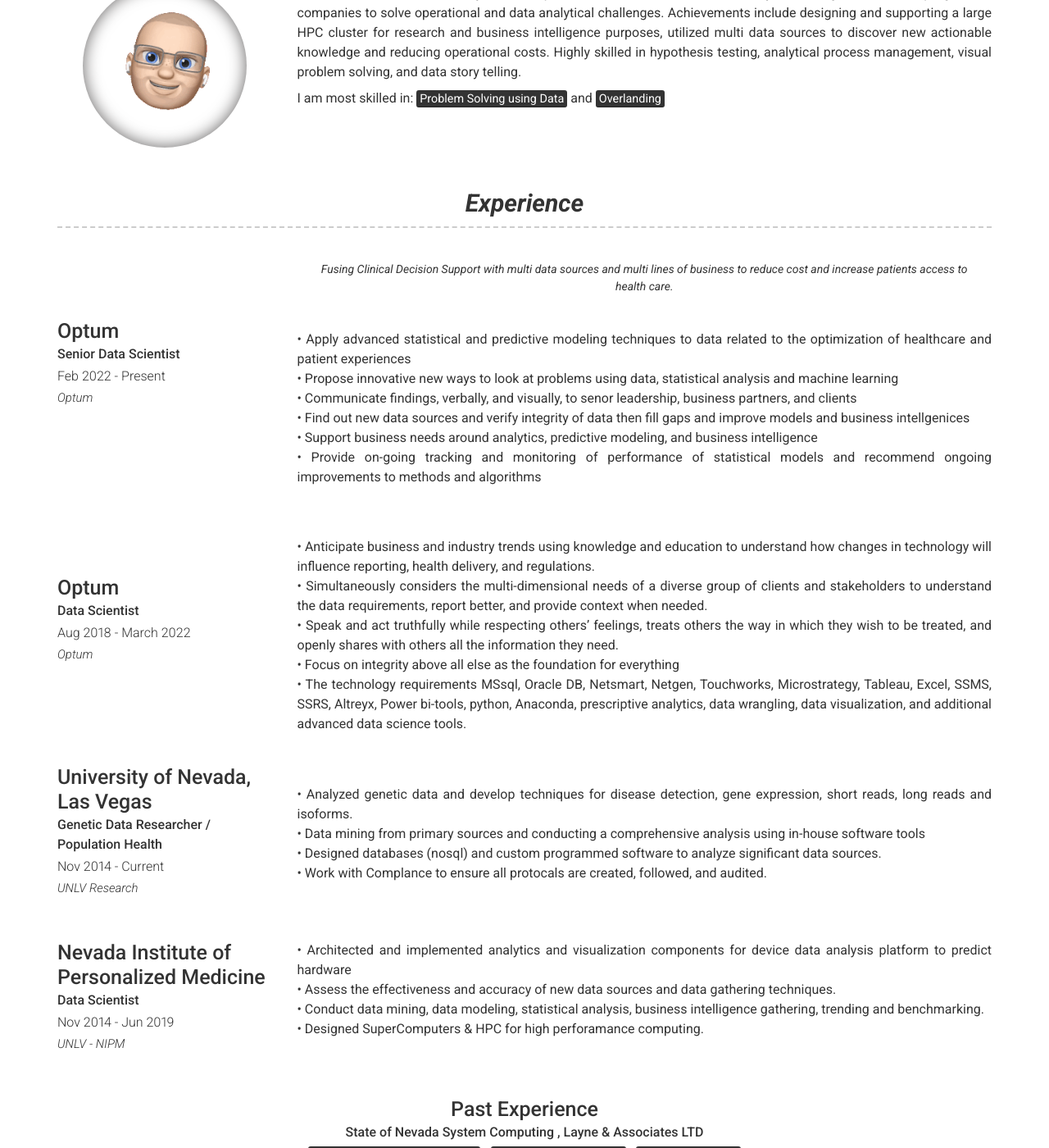
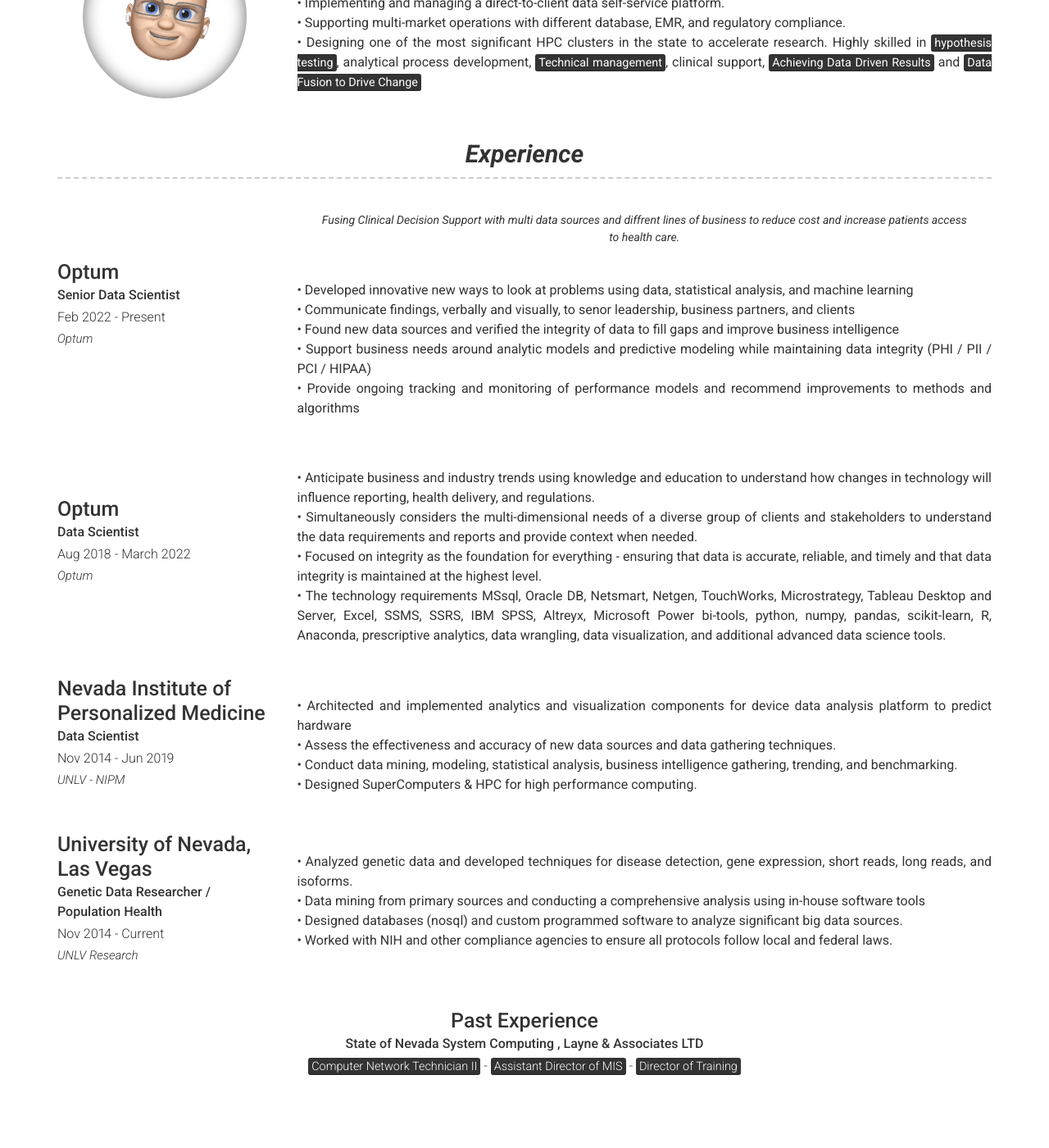
Before and after one commit to ricyoung/ricyoung.github.io, a Jekyll site: the page built from index.md, in a window 1280 px wide and 1400 px high, scrolled down 382 px. Shown: the whole window at 82% size. Built offline with Jekyll 4.4.1, drawn with Linux system fonts in a browser that asks for light colours; nearby versions of some CDN libraries; some of the changed text lies outside the part shown.

Commit message:
intro redone

```diff
--- a/_config.yml
+++ b/_config.yml
@@ -30,7 +30,7 @@
 # pinterest_username: jekyll
 #youtube_username: globalmtb
 # googleplus_username: +jekyll
-orcid_username: 0000-0002-1109-7552
+# orcid_username: 0000-0002-1109-7552
 
 # Additional icon links
 additional_links:
@@ -52,10 +52,11 @@
 # about_title: About Me
 about_profile_image: images/sm.gif
 about_content: | # this will include new lines to allow paragraphs
- Research Data Scientist with years of experience in healthcare and data analysis looking to work with progressive companies to solve operational and data analytical challenges. Achievements include designing and supporting a large HPC cluster for research and business intelligence purposes, utilized multi data sources to discover new actionable knowledge and reducing operational costs. Highly skilled in hypothesis testing, analytical process management, visual problem solving, and data story telling.
-
-  I am most skilled in: <mark>Problem Solving using Data</mark> and <mark>Overlanding</mark>
-
+ Research Data Scientist with 10+ years of direct experience in healthcare and data science. Management and project development with Fortune 5 companies to solve operational and machine learning challenges. Recent achievements include:
+ <br>• Implementing and managing a direct-to-client data self-service platform.
+ <br>• Supporting multi-market operations with different database, EMR, and regulatory compliance.
+ <br>• Designing one of the most significant HPC clusters in the state to accelerate research.
+ Highly skilled in <mark>hypothesis testing</mark>, analytical process development, <mark>Technical management</mark>, clinical support, <mark>Achieving Data Driven Results</mark> and <mark>Data Fusion to Drive Change</mark>
 content:
 
   - title: Experience # Title for the section
@@ -67,15 +68,14 @@
         link_text: Optum
         sub_title: Senior Data Scientist
         caption: Feb 2022 - Present
-        quote:  Fusing Clinical Decision Support with multi data sources and multi lines of business to reduce cost and increase patients access to health care.
+        quote:  Fusing Clinical Decision Support with multi data sources and diffrent lines of business to reduce cost and increase patients access to health care.
 
         description:  # | this will include new lines to allow paragraphs
-            <br>• Apply advanced statistical and predictive modeling techniques to data related to the optimization of healthcare and patient experiences
-            <br>• Propose innovative new ways to look at problems using data, statistical analysis and machine learning
-            <br>• Communicate findings, verbally, and visually, to senor leadership, business partners, and clients
-            <br>• Find out new data sources and verify integrity of data then fill gaps and improve models and business intellgenices
-            <br>• Support business needs around analytics, predictive modeling, and business intelligence
-            <br>• Provide on-going tracking and monitoring of performance of statistical models and recommend ongoing improvements to methods and algorithms
+            <br>• Developed innovative new ways to look at problems using data, statistical analysis, and machine learning
+            <br>• Communicate findings, verbally and visually, to senor leadership, business partners, and clients
+            <br>• Found new data sources and verified the integrity of data to fill gaps and improve business intelligence
+            <br>• Support business needs around analytic models and predictive modeling while maintaining data integrity (PHI / PII / PCI / HIPAA)
+            <br>• Provide ongoing tracking and monitoring of performance models and recommend improvements to methods and algorithms
       - layout: left
         title: Optum
         link: https://www.optum.com/
@@ -86,11 +86,25 @@
         #   Solving 21st century problems by diging holes and making game changing products like the *not a flamethrower*
         description: #|  this will include new lines to allow paragraphs
             <br>• Anticipate business and industry trends using knowledge and education to understand how changes in technology will influence reporting, health delivery, and regulations.
-            <br>• Simultaneously considers the multi-dimensional needs of a diverse group of clients and stakeholders to understand the data requirements, report better, and provide context when needed.
-            <br>• Speak and act truthfully while respecting others' feelings, treats others the way in which they wish to be treated, and openly shares with others all the information they need.
-            <br>• Focus on integrity above all else as the foundation for everything
-            <br>• The technology requirements MSsql, Oracle DB, Netsmart, Netgen, Touchworks, Microstrategy, Tableau, Excel, SSMS, SSRS, Altreyx, Power bi-tools, python, Anaconda, prescriptive analytics, data wrangling, data visualization, and additional advanced data science tools.
+            <br>• Simultaneously considers the multi-dimensional needs of a diverse group of clients and stakeholders to understand the data requirements and reports and provide context when needed.
+            <br>• Focused on integrity as the foundation for everything - ensuring that data is accurate, reliable, and timely and that data integrity is maintained at the highest level.
+            <br>• The technology requirements MSsql, Oracle DB, Netsmart, Netgen, TouchWorks, Microstrategy, Tableau Desktop and Server, Excel, SSMS, SSRS, IBM SPSS, Altreyx, Microsoft Power bi-tools, python, numpy, pandas, scikit-learn, R, Anaconda, prescriptive analytics, data wrangling, data visualization, and additional advanced data science tools.
 
+
+      - layout: left
+        title: Nevada Institute of Personalized Medicine
+        link: https://www.unlv.edu/nipm
+        link_text: UNLV - NIPM
+        sub_title: Data Scientist
+        caption: Nov 2014 - Jun 2019
+        # quote: >
+        #   Solving 21st century problems by diging holes and making game changing products like the *not a flamethrower*
+        description:  # this will include new lines to allow paragraphs
+            <br>• Architected and implemented analytics and visualization components for device data analysis platform to predict hardware
+            <br>• Assess the effectiveness and accuracy of new data sources and data gathering techniques.
+            <br>• Conduct data mining, modeling, statistical analysis, business intelligence gathering, trending, and benchmarking.
+            <br>• Designed SuperComputers  & HPC for high performance computing.
+                # News Release: https://cdn2.hubspot.net/hubfs/143457/docs/CaseStudy_UNLV_FINAL.pdf
 
 
 
@@ -103,29 +117,11 @@
         # quote: >
         #   Solving 21st century problems by diging holes and making game changing products like the *not a flamethrower*
         description:  # this will include new lines to allow paragraphs
-          <br>• Analyzed genetic data and develop techniques for disease detection, gene expression, short reads, long reads and isoforms.
+          <br>• Analyzed genetic data and developed techniques for disease detection, gene expression, short reads, long reads, and isoforms.
           <br>• Data mining from primary sources and conducting a comprehensive analysis using in-house software tools
-          <br>• Designed databases (nosql) and custom programmed software to analyze significant data sources.
-          <br>• Work with Complance to ensure all protocals are created, followed, and audited.
+          <br>• Designed databases (nosql) and custom programmed software to analyze significant big data sources.
+          <br>• Worked with  NIH and other compliance agencies to ensure all protocols follow local and federal laws.
 
-
-
-
-
-      - layout: left
-        title: Nevada Institute of Personalized Medicine
-        link: https://www.unlv.edu/nipm
-        link_text: UNLV - NIPM
-        sub_title: Data Scientist
-        caption: Nov 2014 - Jun 2019
-        # quote: >
-        #   Solving 21st century problems by diging holes and making game changing products like the *not a flamethrower*
-        description:  # this will include new lines to allow paragraphs
-            • Architected and implemented analytics and visualization components for device data analysis platform to predict hardware
-            <br>• Assess the effectiveness and accuracy of new data sources and data gathering techniques.
-            <br>• Conduct data mining, data modeling, statistical analysis, business intelligence gathering, trending and benchmarking.
-            <br>• Designed SuperComputers  & HPC for high perforamance computing.
-                # News Release: https://cdn2.hubspot.net/hubfs/143457/docs/CaseStudy_UNLV_FINAL.pdf
 
       - layout: top-middle
         title: Past Experience
@@ -133,21 +129,6 @@
         # link: https://www.unlv.edu/nipm
         # link_text: boringcompany.com
         caption: <mark>Computer Network Technician II</mark> - <mark>Assistant Director of MIS</mark> - <mark>Director of Training</mark><br><br><br><br>
-
-
-
-
-
-
-
-
-
-
-
-
-
-
-
 
 
 
@@ -224,8 +205,7 @@
         # quote: >
         #   This is probably one of the greatest apps ever created, if you don't agree you're probably wrong.
         description: | # this will include new lines to allow paragraphs
-          Heart failure is the most common admitting diagnosis in patients over the age of 65.  Heart failure present an enormous economic burden and increasing risk to the aging population. Heart failure is directly associated with increased morbidity and also effects mental health such as depression.
-
+         Technical reviewer for Packt Publishing's Data Engineering and Data Science books.
 
 
 
@@ -532,7 +512,7 @@
           <br> Export Control Training
           <br> Technology, Ethics, and Regulations
 
-
+      <br>Achieving Clinical Excellence / Lean Six Sigma Training
 
         *Responsible Conduct of Research*
 
@@ -541,7 +521,7 @@
         Architecting on AWS
 
 
-        * Sciex - capillary electrophoresis*
+      <br> Sciex - capillary electrophoresis*
 
         <mark> U.C. Davis</mark>
         Bioinformatics Training - ISO-Form
@@ -708,7 +688,8 @@
       - Camping
       - Travel / Overlanding
       - Teaching
-      - [Becoming a ninja](https://www.youtube.com/watch?v=vtg4o__aRMg)
+      - Reading
+      - Community Service
 
       Look at this cool image
       ![Trees](/modern-resume-theme/images/landscape-trees.jpg "Trees")
```
